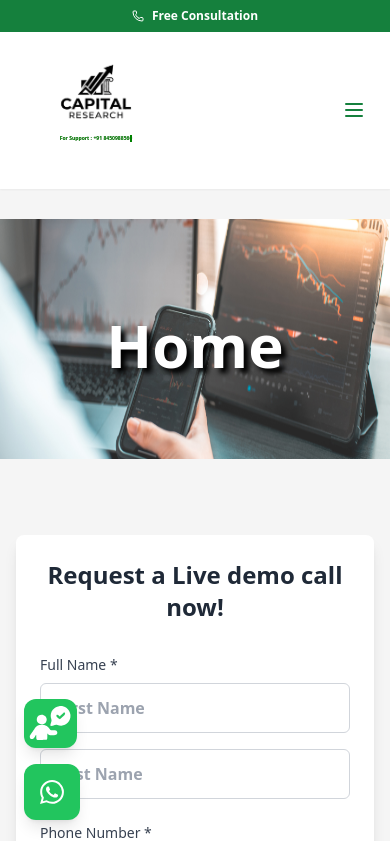
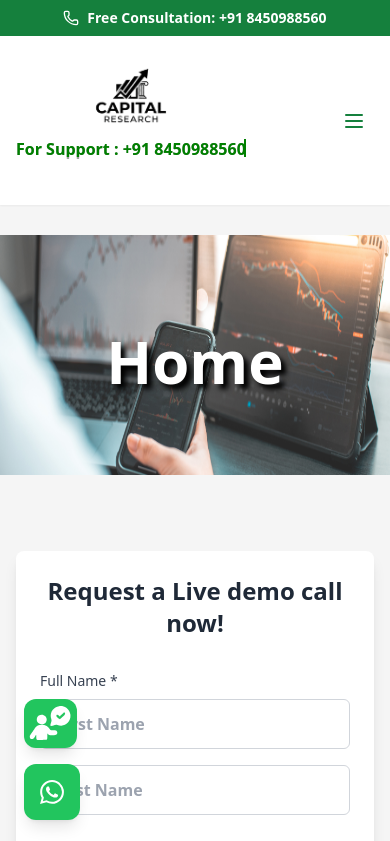
Before and after one commit to pawaradvait/capital-research, a React (Vite) app: page / in a window 390 px wide. Shown: the top 841 px of the page. Built offline with nearby package versions, Linux system fonts and the light colour scheme; the HTML template or start-up script is replaced by a standard one.

Commit message:
Improve mobile support number visibility in navbar

```diff
--- a/src/components/Header.jsx
+++ b/src/components/Header.jsx
@@ -33,10 +33,10 @@ export default function Header() {
           </div>
 
           {/* Mobile contact info - simplified */}
-          <div className="md:hidden flex justify-center items-center text-xs">
+          <div className="md:hidden flex justify-center items-center text-sm font-medium">
             <div className="flex items-center gap-2">
-              <Phone className="w-3 h-3" />
-              <span>Free Consultation</span>
+              <Phone className="w-4 h-4" />
+              <span>Free Consultation: +91 8450988560</span>
             </div>
           </div>
         </div>
@@ -52,7 +52,7 @@ export default function Header() {
 
               <div className="text-center">
                 <h5
-                  className="textTypeAnimation cursor-pointer"
+                  className="textTypeAnimation cursor-pointer text-sm md:text-base"
                   onClick="window.location.href='tel:8450988560';"
                   data-text="For&nbsp;Support&nbsp;:&nbsp;+91&nbsp;8450988560"
                 >
--- a/src/index.css
+++ b/src/index.css
@@ -23,9 +23,15 @@ body {
   -webkit-text-stroke: green;
   /* -webkit-text-stroke-width: 2px; */
   /* color: rgb(255, 145, 0); */
-  font-size: 1.3vw;
+  font-size: 16px;
   font-weight: bolder;
   margin-bottom: 30px;
+}
+
+@media (min-width: 768px) {
+  .textTypeAnimation {
+    font-size: 18px;
+  }
 }
 
 .textTypeAnimation::before {
```
